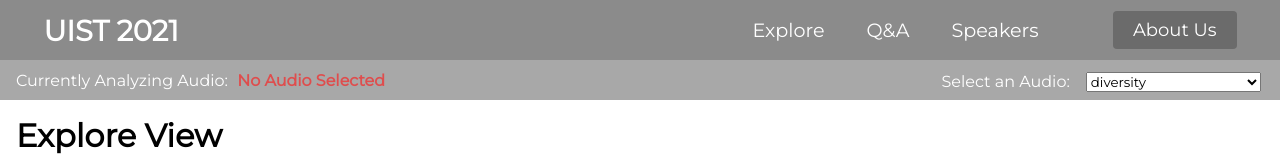
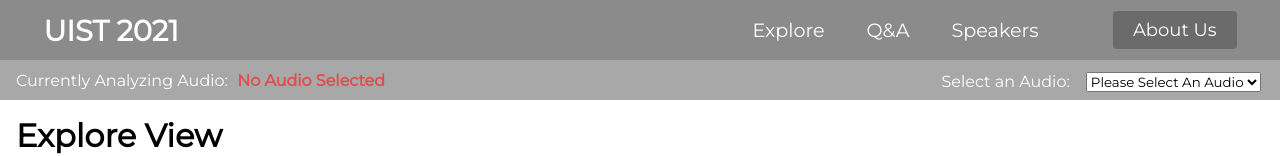
Before and after one commit to thomasmchen/uist-2021, a React (Create React App) app in the folder uist-2021/: page /uist-2021/data/explore in a window 1280 px wide. Shown: the top 156 px of the page. Built offline with nearby package versions, Linux system fonts and the light colour scheme.

Commit message:
core - close gaps on data views and set default

```diff
--- a/uist-2021/src/components/AudioSelector/AudioSelector.js
+++ b/uist-2021/src/components/AudioSelector/AudioSelector.js
@@ -13,7 +13,7 @@ class AudioSelector extends Component {
                         name="AudioSelect"
                         onChange={e => this.props.onChange(e.target.value)}
                     >
-                        <option defaultValue disabled>Please Select An Audio</option>
+                        <option defaultValue selected disabled>Please Select An Audio</option>
                         {this.props.audios.map((audio) => (
                             <option key={audio.id}>
                             {audio.value}
--- a/uist-2021/src/components/SpansView/SpansView.css
+++ b/uist-2021/src/components/SpansView/SpansView.css
@@ -255,7 +255,7 @@ audio::-webkit-media-controls-toggle-closed-captions-button {
 }
 
 .SegmentColumnContainer .item {
-    margin-bottom: 1rem;
+    margin-bottom: 0rem;
 }
 
 .notclickable .Segment:hover{
```
